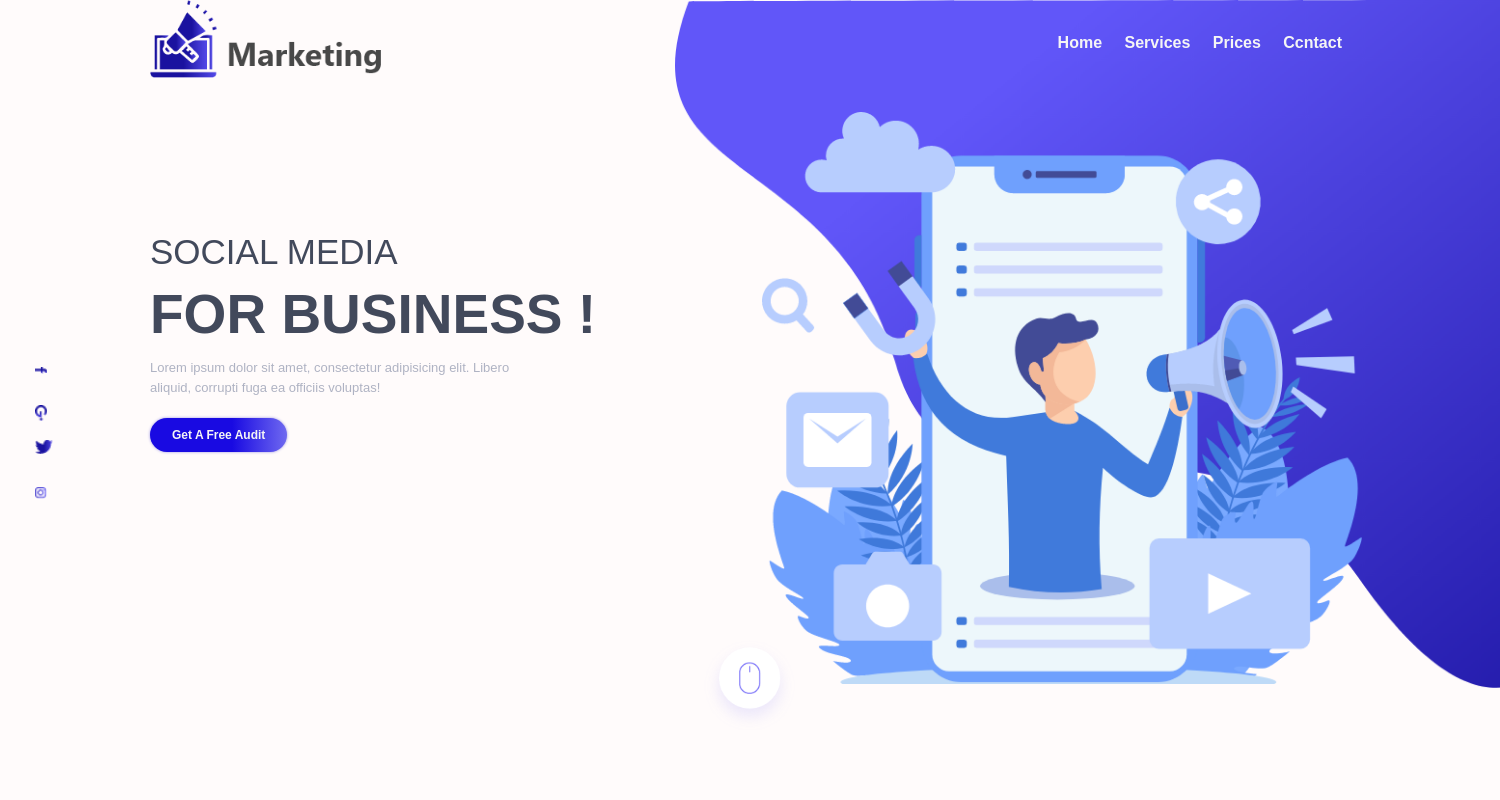
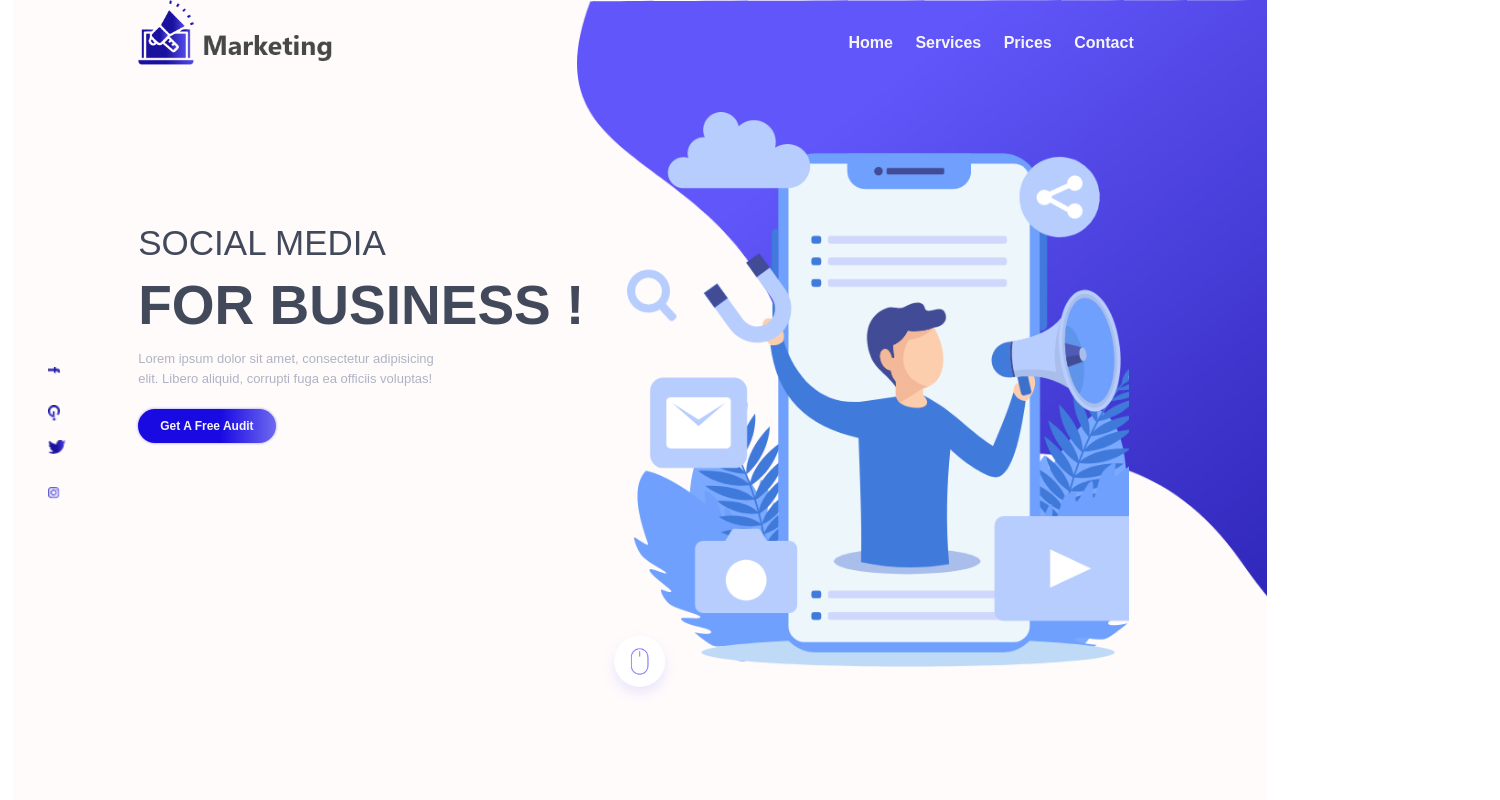
Before and after one commit to Alif539/to-submit-xd-tamplate, a plain HTML site: page index.html in a window 1280 px wide. Shown: the top 800 px of the page, 1500 px wide, since content can reach past the window. Drawn offline with Linux system fonts and the light colour scheme.

Commit message:
resized the size as according

```diff
--- a/index.html
+++ b/index.html
@@ -23,7 +23,7 @@
                             <li><a href="#">Home</a></li>
                             <li><a href="#">Services</a></li>
                             <li><a href="#">Prices</a></li>
-                            <li><a href="#">Ccntact</a></li>
+                            <li><a href="#">Contact</a></li>
                         </ul>
                     </div>
                 </div>
--- a/style.css
+++ b/style.css
@@ -26,7 +26,7 @@ input[type=submit]{font-family: 'Questrial', sans-serif;}
 
 /* sizing css starts here */
 /* .container{width:min(960px,96%);margin:0 auto; } */
-.container{width:98%;min-width: 1500px;margin:0 auto; background-color: #fffbfb;}
+.container{width:98%;margin:0 auto; background-color: #fffbfb;}
 .structure{width: 80%;margin:0 auto;}
 /* sizing css ends here
 
```
